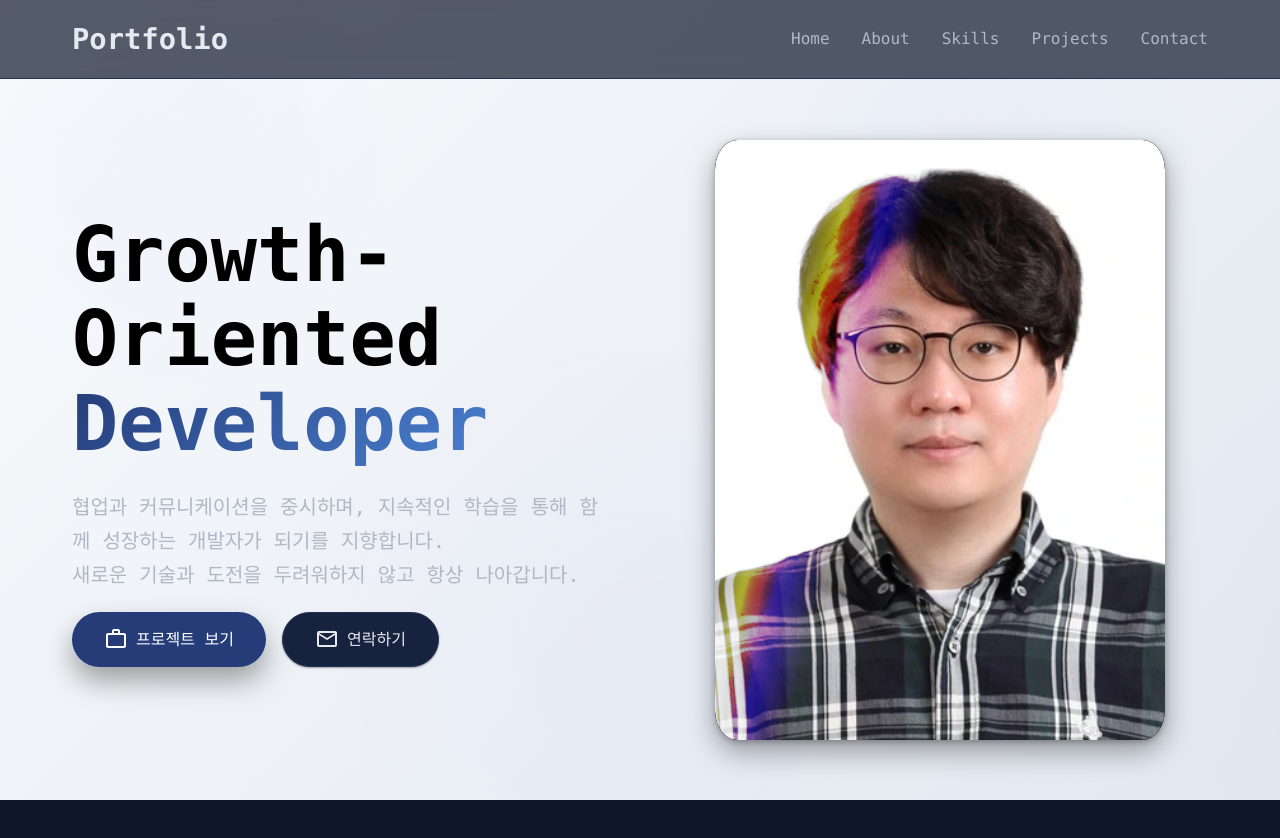
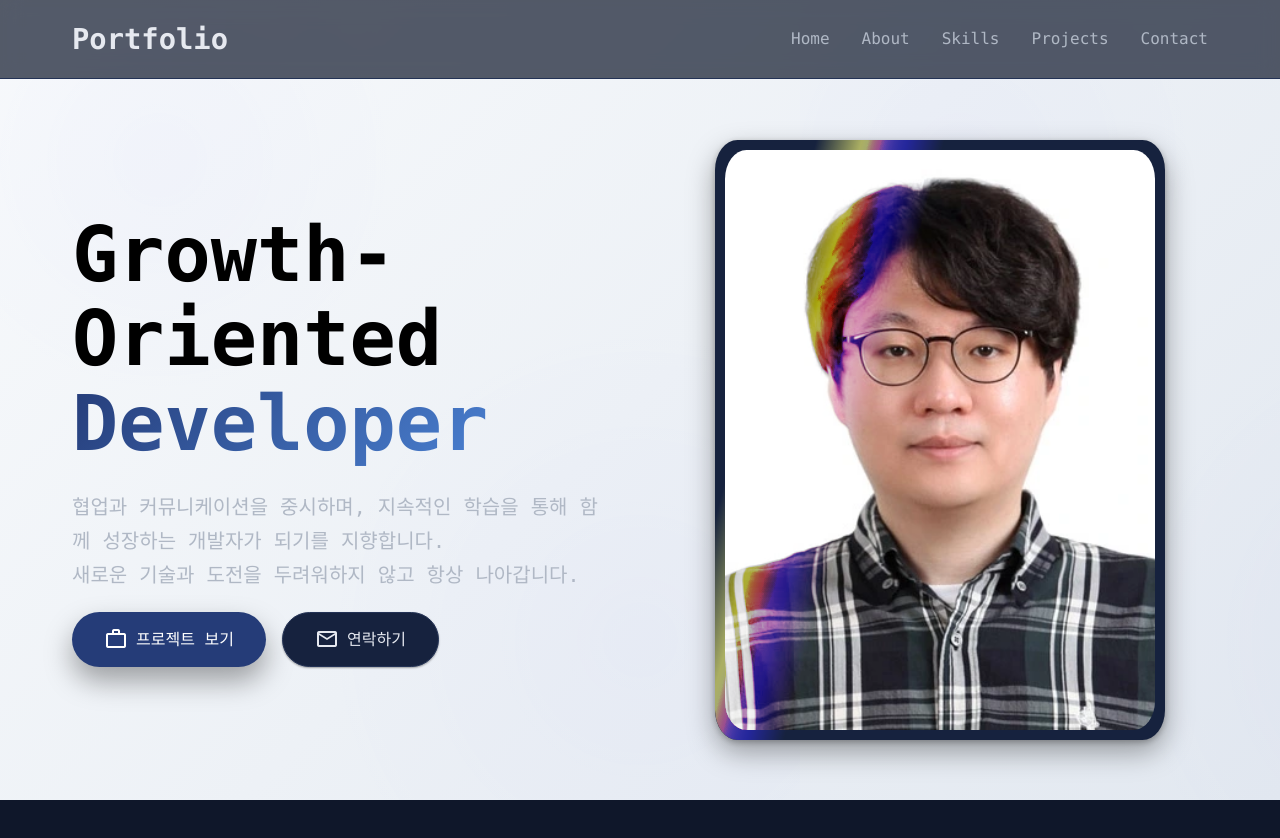
Before and after one commit to Dae-Ban/portfolio, a React (Create React App) app: page / in a window 1280 px wide. Shown: the top 838 px of the page. Built offline with nearby package versions, Linux system fonts and the light colour scheme; a web font is replaced by a local one.

Commit message:
카드 테두리

```diff
--- a/src/styles/style.css
+++ b/src/styles/style.css
@@ -281,7 +281,7 @@
             height: 100%;
             position: relative;
             border-radius: 5%;
-            background: #111;
+            background: var(--bg-card);
             /* 카드 바탕 */
             box-shadow:
                 0 12px 28px rgba(0, 0, 0, .35),
@@ -311,11 +311,12 @@
         }
 
         .card {
-            width: 450px;
-            height: 600px;
+            width: 430px;
+            height: 580px;
             background-image: url(../img/profile.webp);
             background-size: cover;
             border-radius: 5%;
+            margin: 10px;
         }
 
         .card-shadow {
@@ -623,6 +624,11 @@
             font-size: 3rem;
             position: relative;
             overflow: hidden;
+        }
+
+        .project-image img {
+            height: 200px;
+            object-fit: cover;
         }
 
         .project-image::before {
```
